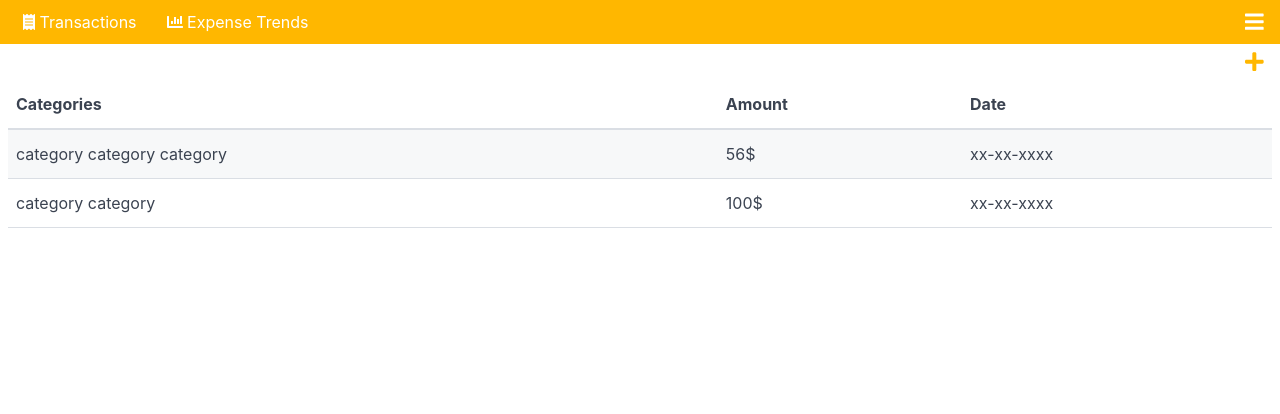
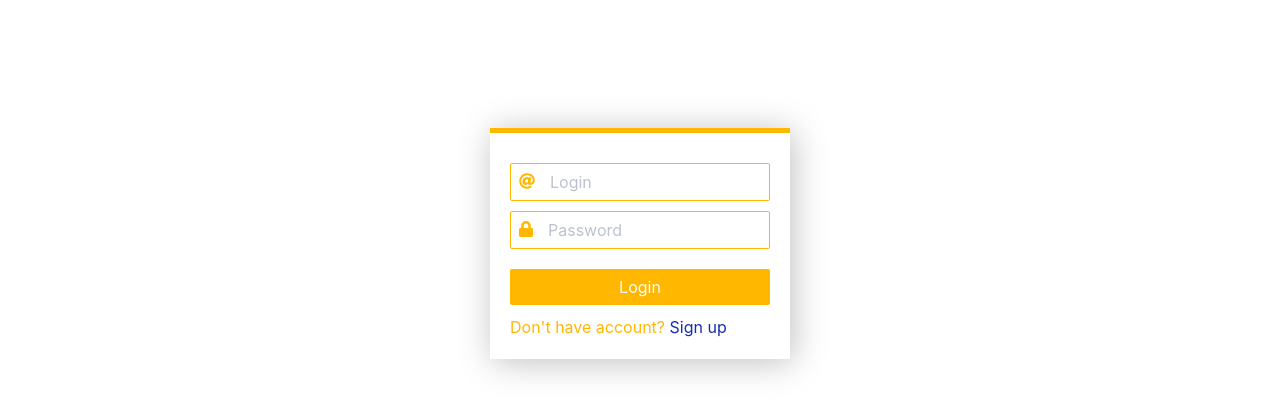
Before and after one commit to oleksandrkobzar/expense-tracker, a React (Create React App) app in the folder client/: page /login in a window 1280 px wide. Before the commit this address led to /transaction. Shown: the top 414 px of the page. Built offline with nearby package versions, Linux system fonts and the light colour scheme.

Commit message:
Add Login & Signup pages

```diff
--- a/client/src/App.js
+++ b/client/src/App.js
@@ -2,6 +2,8 @@ import React from 'react';
 import { BrowserRouter as Router, Route, Switch } from 'react-router-dom'
 
 import Home from './components/Home'
+import Login from './components/Login'
+import Signup from './components/Signup'
 
 import 'spectre.css'
 
@@ -9,8 +11,14 @@ function App() {
   return (
     <Router>
       <Switch>
-        <Route path="/">
-          <Home />
+      <Route path="/login">
+        <Login />
+      </Route>
+      <Route path="/signup">
+        <Signup />
+      </Route>
+      <Route path="/">
+        <Home />
         </Route>
       </Switch>
     </Router>
--- /dev/null
+++ b/client/src/components/Login.js
@@ -0,0 +1,25 @@
+import React from 'react'
+import { Link } from 'react-router-dom';
+import { FontAwesomeIcon } from '@fortawesome/react-fontawesome'
+import { faAt, faLock } from '@fortawesome/free-solid-svg-icons'
+
+import './../styles/login.css'
+
+function Login() {
+  return (
+    <div className="form-login">
+      <div className="input-group">
+        <span className="input-group-addon"><FontAwesomeIcon icon={faAt} /></span>
+        <input className="form-input" type="text" pattern="[a-z0-9._%+-]+@[a-z0-9.-]+\.[a-z]{2,14}$" placeholder="Login"/>
+      </div>
+      <div className="input-group">
+        <span className="input-group-addon"><FontAwesomeIcon icon={faLock} /></span>
+        <input className="form-input" type="password" pattern="^(?=.*?[A-Z])(?=.*?[a-z])(?=.*?[0-9]).{8,}$" placeholder="Password"/>
+      </div>
+      <button className="btn btn-login" type="submit">Login</button>
+      Don't have account? <Link to="/signup">Sign up</Link>
+    </div>
+  )
+}
+
+export default Login
--- /dev/null
+++ b/client/src/components/Signup.js
@@ -0,0 +1,29 @@
+import React from 'react'
+import { Link } from 'react-router-dom';
+import { FontAwesomeIcon } from '@fortawesome/react-fontawesome'
+import { faAt, faLock } from '@fortawesome/free-solid-svg-icons'
+
+import './../styles/login.css'
+
+function Signup() {
+  return (
+    <div className="form-login">
+      <div className="input-group">
+        <span className="input-group-addon"><FontAwesomeIcon icon={faAt} /></span>
+        <input className="form-input" type="text" pattern="[a-z0-9._%+-]+@[a-z0-9.-]+\.[a-z]{2,14}$" placeholder="Login"/>
+      </div>
+      <div className="input-group">
+        <span className="input-group-addon"><FontAwesomeIcon icon={faLock} /></span>
+        <input className="form-input" type="password" pattern="^(?=.*?[A-Z])(?=.*?[a-z])(?=.*?[0-9]).{8,}$" placeholder="Password"/>
+      </div>
+      <div className="input-group">
+        <span className="input-group-addon"><FontAwesomeIcon icon={faLock} /></span>
+        <input className="form-input" type="password" pattern="^(?=.*?[A-Z])(?=.*?[a-z])(?=.*?[0-9]).{8,}$" placeholder="Repeat password"/>
+      </div>
+      <button className="btn btn-login" type="submit">Sign up</button>
+      Already have an account? <Link to="/login">Login</Link>
+    </div>
+  )
+}
+
+export default Signup
--- a/client/src/styles/index.css
+++ b/client/src/styles/index.css
@@ -74,3 +74,28 @@ a:visited {
 .btn-cancel:active {
   background-color: #bf7c30;
 }
+
+.form-login a,
+.form-login a:hover,
+.form-login a:focus,
+.form-login a:active {
+  color: #172caf;
+}
+
+.btn-login {
+  width: 100%;
+  border: none;
+  color: #ffffff;
+  background: #ffb700;
+  margin: 10px 0;
+}
+
+.btn-login:hover,
+.btn-login:focus,
+.btn-login:active {
+  background: #bf9730;
+}
+
+.form-input:focus {
+  box-shadow: none;
+}
--- /dev/null
+++ b/client/src/styles/login.css
@@ -0,0 +1,23 @@
+.form-login {
+  max-width: 300px;
+  margin: 10% auto 0;
+  padding: 20px;
+  color: #ffb700;
+  border-top: 5px solid #ffb700;
+  box-shadow: 3px 3px 32px rgba(0, 0, 0, 0.25);
+}
+
+.form-login .input-group {
+  border: 1px solid #ffb700;
+  border-radius: 2px;
+  margin: 10px 0;
+}
+
+.form-login .input-group .input-group-addon {
+  border: none;
+  background: transparent;
+}
+
+.form-login .input-group .form-input {
+  border: none;
+}
```
